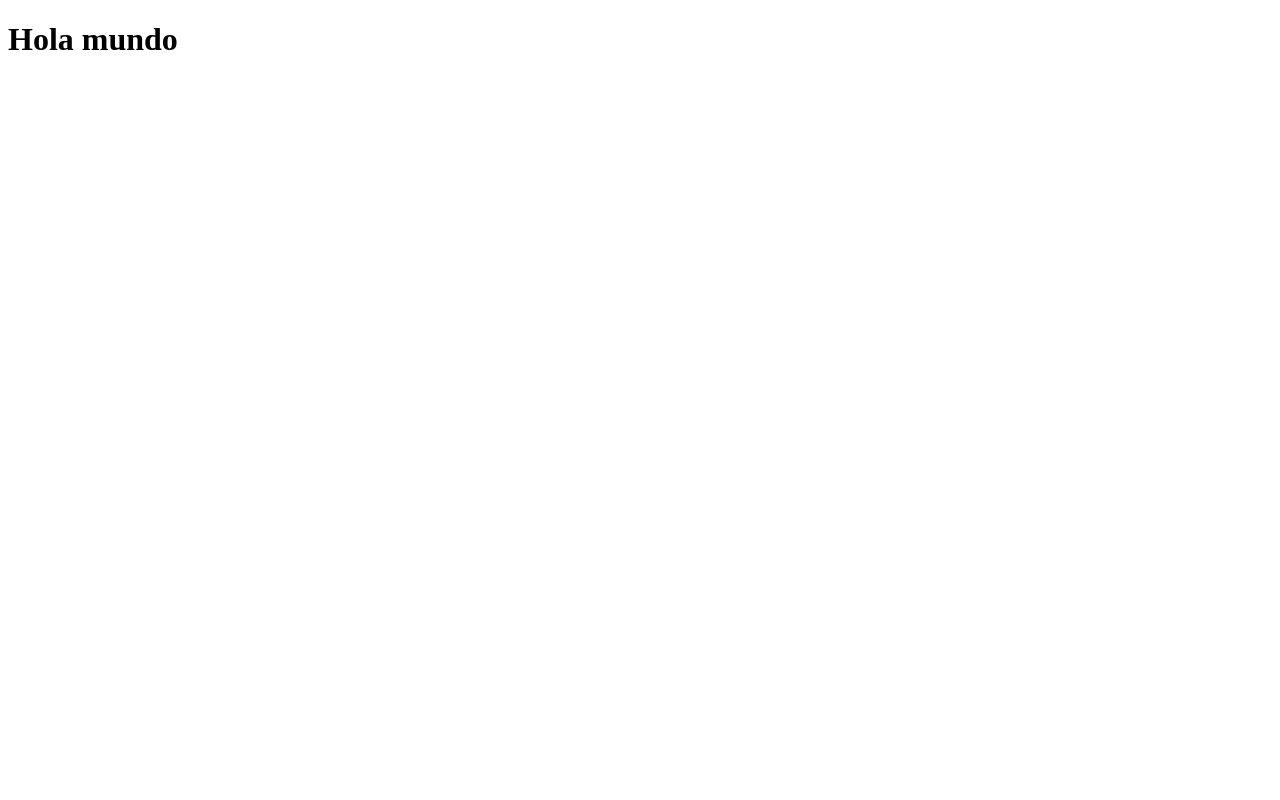
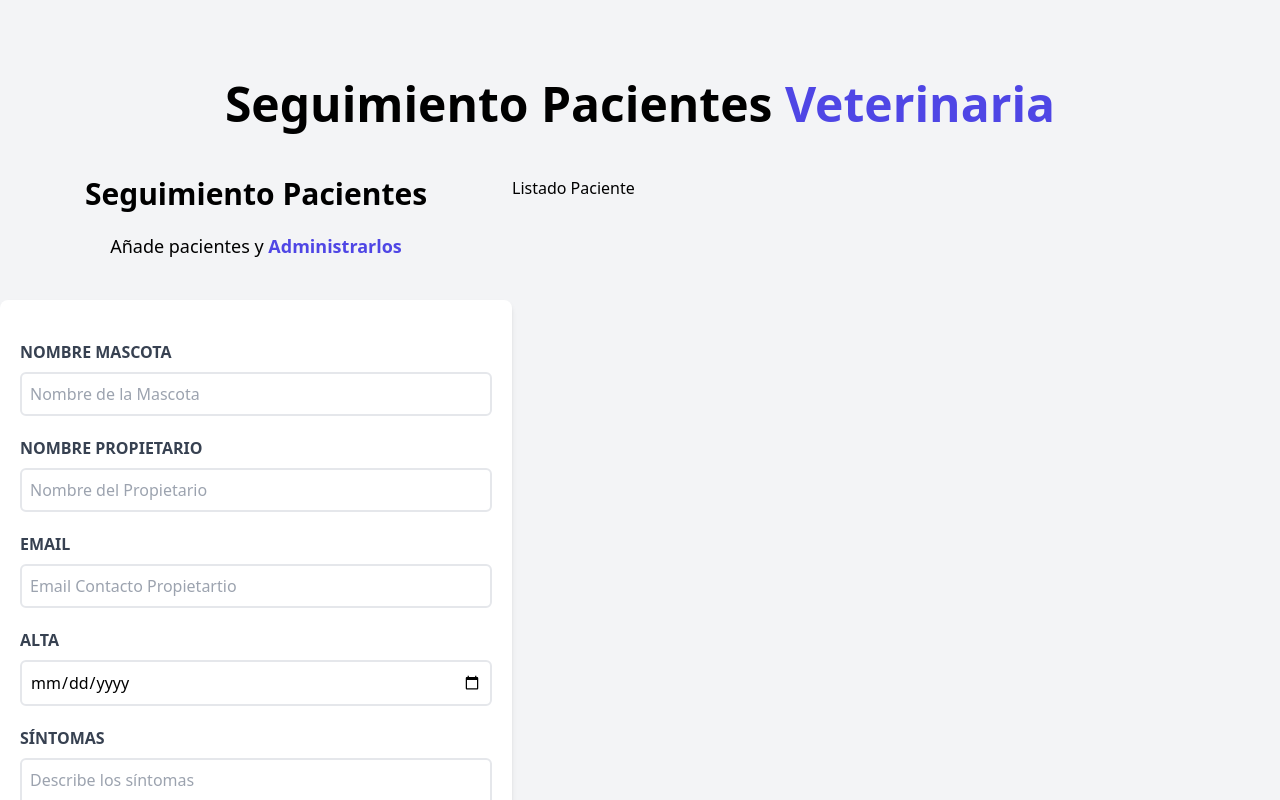
Before and after one commit to emmanuelbeltre/citas-react, a React (Vite) app: page / in a window 1280 px wide. Shown: the top 800 px of the page. Built offline with nearby package versions, Linux system fonts and the light colour scheme.

Commit message:
Formulario de mascotas agregado

```diff
--- a/index.html
+++ b/index.html
@@ -6,7 +6,7 @@
     <meta name="viewport" content="width=device-width, initial-scale=1.0" />
     <title>Citas React</title>
   </head>
-  <body>
+  <body class="bg-gray-100 h-screen">
     <div id="root"></div>
     <script type="module" src="/src/main.jsx"></script>
   </body>
--- a/package.json
+++ b/package.json
@@ -16,6 +16,8 @@
     "@types/react": "^18.0.26",
     "@types/react-dom": "^18.0.9",
     "@vitejs/plugin-react": "^3.0.0",
+    "autoprefixer": "^10.4.13",
+    "tailwindcss": "^3.2.4",
     "vite": "^4.0.0"
   }
 }
--- /dev/null
+++ b/postcss.config.cjs
@@ -0,0 +1,6 @@
+module.exports = {
+  plugins: {
+    tailwindcss: {},
+    autoprefixer: {},
+  },
+}
--- a/src/App.jsx
+++ b/src/App.jsx
@@ -1,8 +1,20 @@
+import Formulario from "./components/Formulario";
+import Header from "./components/Header";
+import ListadoPacientes from "./components/ListadoPacientes";
+
+
 function App() {
+
+  const edad = 18;
+
   return (
-    <div className="App">
-      <h1>Hola mundo</h1>
-    </div>
+    <div className="container mx-auto mt-20">
+      <Header />
+      <div className="mt-12 md:flex">
+        <Formulario />
+        <ListadoPacientes />
+      </div>
+     </div>
   )
 }
 export default App
--- /dev/null
+++ b/src/components/Formulario.jsx
@@ -0,0 +1,84 @@
+import React from 'react'
+
+const Formulario = () => {
+  return (
+    <div className="md:w-1/2 lg:w-2/5">
+      <h2 className="font-black text-3xl text-center">Seguimiento Pacientes</h2>
+      <p className='text-lg mt-5 text-center mb-10'>
+        Añade pacientes y {''}
+        <span className='text-indigo-600 font-bold'>Administrarlos</span>
+      </p>
+
+      <form action="" className=" bg-white shadow-md rounded-lg py-10 px-5 mb-10">
+      <div className='mb-5'>
+            <label htmlFor="mascota" className=' block text-gray-700 uppercase font-bold '>
+              Nombre Mascota
+            </label>
+            <input
+            id='mascota'
+            type="text"
+            placeholder='Nombre de la Mascota'
+            className=' border-2  w-full p-2 mt-2 placeholder-gray-400 rounded-md ' />
+        </div>
+
+        <div className='mb-5'>
+            <label htmlFor="propietario" className=' block text-gray-700 uppercase font-bold '>
+              Nombre Propietario
+            </label>
+            <input
+            id='propietario'
+            type="text"
+            placeholder='Nombre del Propietario'
+            className=' border-2  w-full p-2 mt-2 placeholder-gray-400 rounded-md ' />
+        </div>
+
+        <div className='mb-5'>
+            <label htmlFor="email" className=' block text-gray-700 uppercase font-bold '>
+              Email
+            </label>
+            <input
+            id='email'
+            type="email"
+            placeholder='Email Contacto Propietartio'
+            className=' border-2  w-full p-2 mt-2 placeholder-gray-400 rounded-md ' />
+        </div>
+
+        <div className='mb-5'>
+            <label htmlFor="alta" className=' block text-gray-700 uppercase font-bold '>
+              Alta
+            </label>
+            <input
+            id='alta'
+            type="date"
+            className=' border-2  w-full p-2 mt-2 placeholder-gray-400 rounded-md ' />
+        </div>
+
+        <div className='mb-5'>
+            <label htmlFor="sintomas" className=' block text-gray-700 uppercase font-bold '>
+              Síntomas
+            </label>
+           <textarea
+            id="sintomas"
+            className=' border-2  w-full p-2 mt-2 placeholder-gray-400 rounded-md '
+
+           placeholder='Describe los síntomas'
+            />
+
+
+
+        </div>
+
+
+        <input type="submit"
+        className=' bg-indigo-600 w-full p-3 text-white uppercase font-bold hover:bg-indigo-700 cursor-pointer transition-all'
+        value="Agregar Paciente"
+        />
+
+
+      </form>
+
+    </div>
+  )
+}
+
+export default Formulario
--- /dev/null
+++ b/src/components/Header.jsx
@@ -0,0 +1,14 @@
+import React from 'react'
+
+function Header() {
+  return (
+    <>
+      <h1 className='font-black text-5xl text-center md:w-2/3 mx-auto'>
+        Seguimiento Pacientes{" "}
+        <span className="text-indigo-600">Veterinaria</span>
+      </h1>
+    </>
+  )
+}
+
+export default Header
--- /dev/null
+++ b/src/components/ListadoPacientes.jsx
@@ -0,0 +1,11 @@
+const ListadoPacientes = () => {
+  return (
+
+     <div className="w-1/2 lg:w-3/5">
+       <h2>Listado Paciente</h2>
+     </div>
+
+  )
+}
+
+export default ListadoPacientes
--- a/src/index.css
+++ b/src/index.css
@@ -0,0 +1,3 @@
+@tailwind base;
+@tailwind components;
+@tailwind utilities;
--- /dev/null
+++ b/tailwind.config.cjs
@@ -0,0 +1,8 @@
+/** @type {import('tailwindcss').Config} */
+module.exports = {
+  content: ['./index.html', './src/**/*.jsx'],
+  theme: {
+    extend: {},
+  },
+  plugins: [],
+}
```
Also changed, not shown: 1 other file (tests, documents, lock files or other folders).
